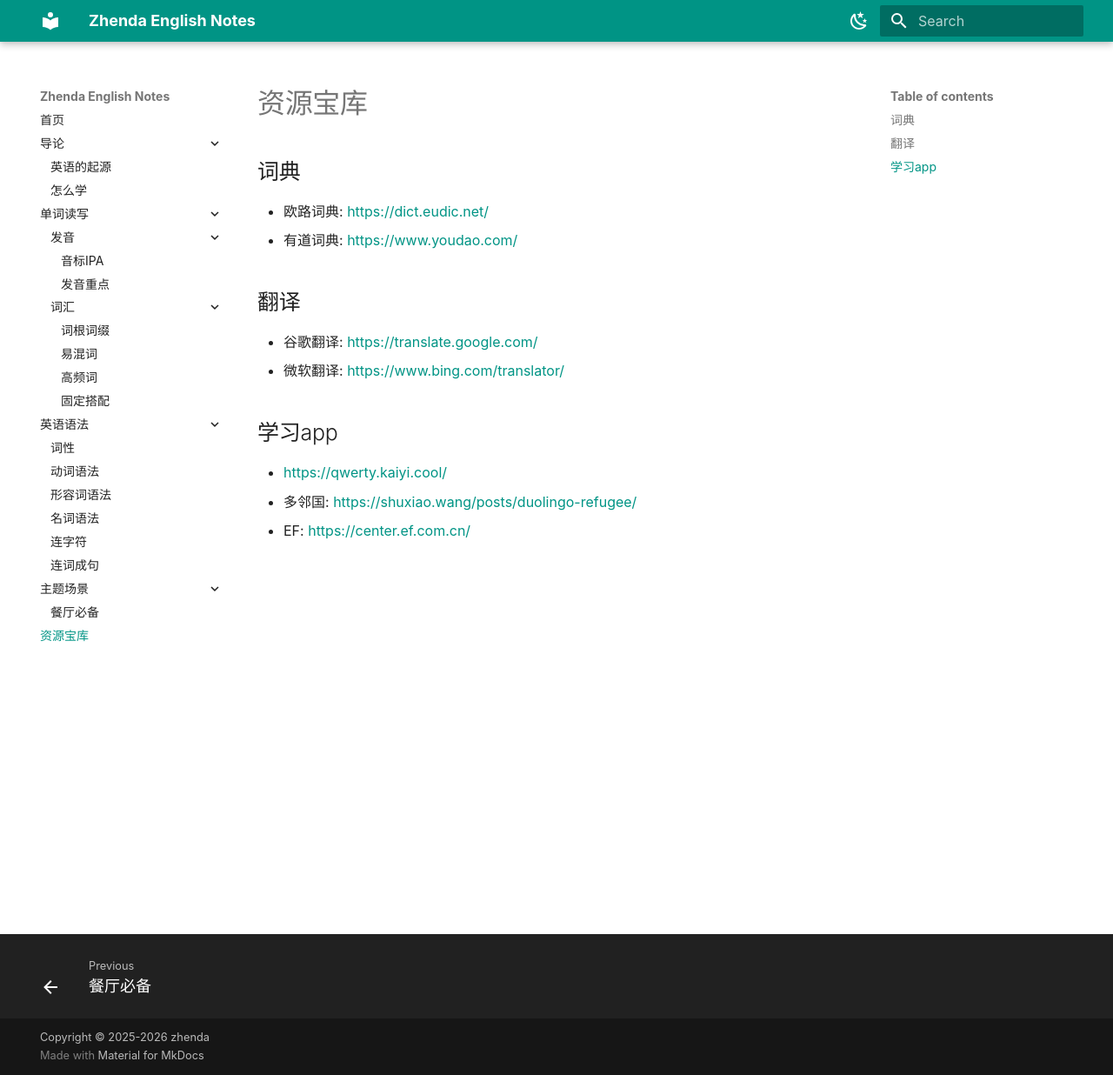
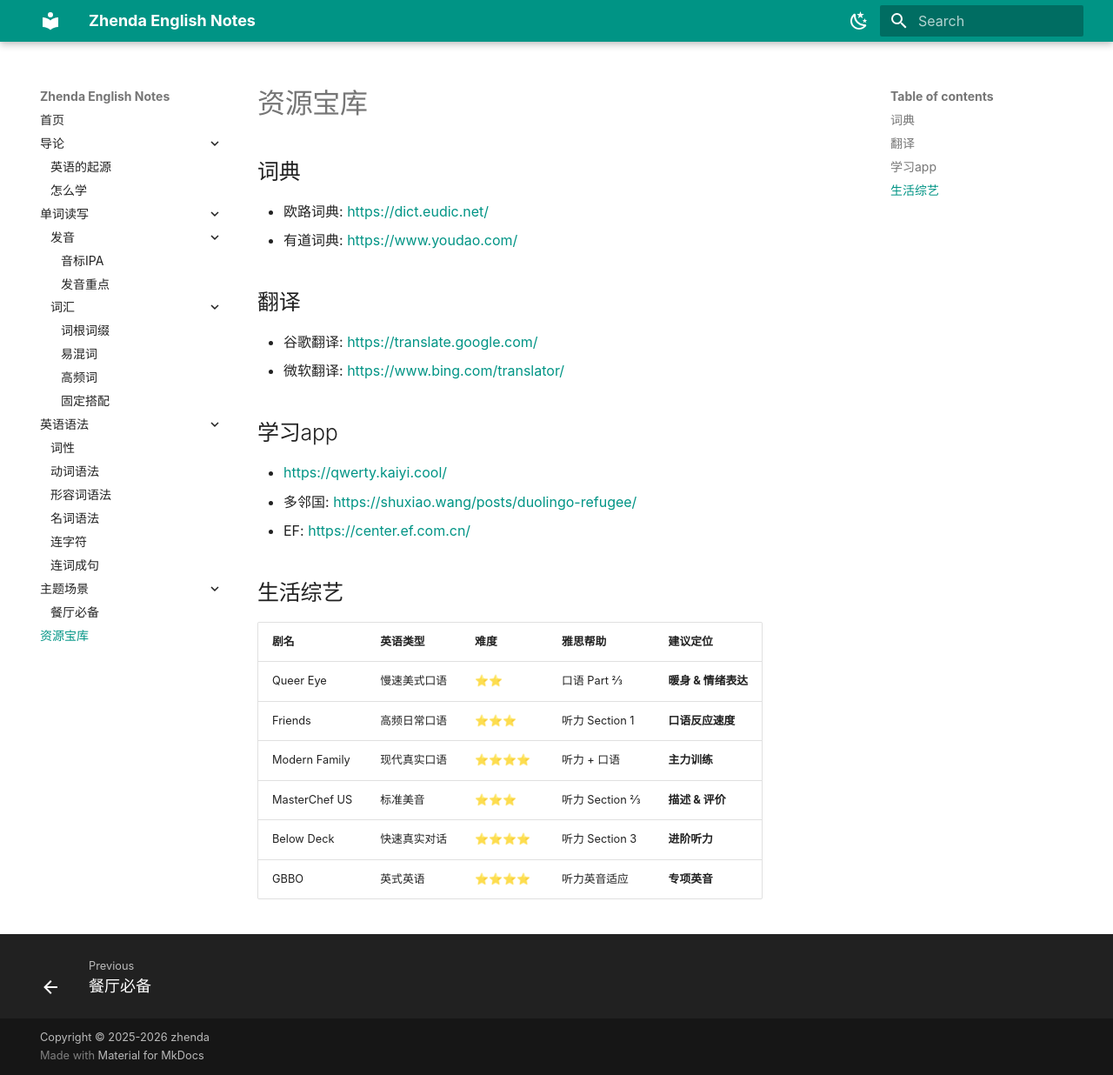
Before and after one commit to zhenda-hub/english-note, an MkDocs documentation site: the page built from docs/tools.md, in a window 1280 px wide and 1236 px high. Shown: the whole window at 87% size. Built offline with MkDocs 1.6.1 and Material for MkDocs 9.7.7, drawn with Linux system fonts in a browser that asks for light colours; plug-ins that fetch from the network failed and are left out.

Commit message:
update: tools

```diff
--- a/docs/tools.md
+++ b/docs/tools.md
@@ -14,3 +14,14 @@
 - <https://qwerty.kaiyi.cool/>
 - 多邻国: <https://shuxiao.wang/posts/duolingo-refugee/>
 - EF: <https://center.ef.com.cn/>
+
+## 生活综艺
+
+| 剧名            | 英语类型   | 难度   | 雅思帮助           | 建议定位          |
+| ------------- | ------ | ---- | -------------- | ------------- |
+| Queer Eye     | 慢速美式口语 | ⭐⭐   | 口语 Part 2/3    | **暖身 & 情绪表达** |
+| Friends       | 高频日常口语 | ⭐⭐⭐  | 听力 Section 1   | **口语反应速度**    |
+| Modern Family | 现代真实口语 | ⭐⭐⭐⭐ | 听力 + 口语        | **主力训练**      |
+| MasterChef US | 标准美音   | ⭐⭐⭐  | 听力 Section 2/3 | **描述 & 评价**   |
+| Below Deck    | 快速真实对话 | ⭐⭐⭐⭐ | 听力 Section 3   | **进阶听力**      |
+| GBBO          | 英式英语   | ⭐⭐⭐⭐ | 听力英音适应         | **专项英音**      |
```
